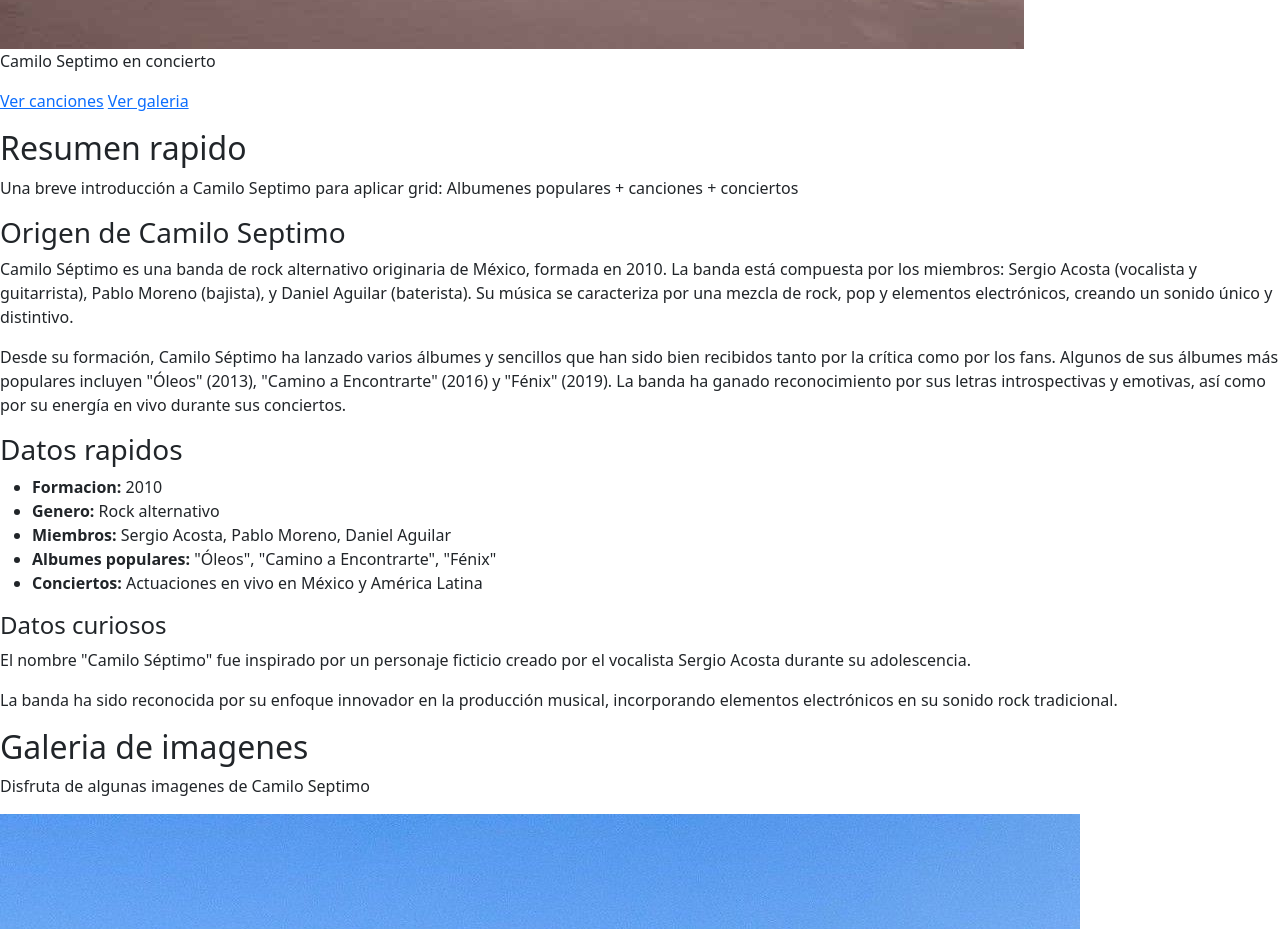
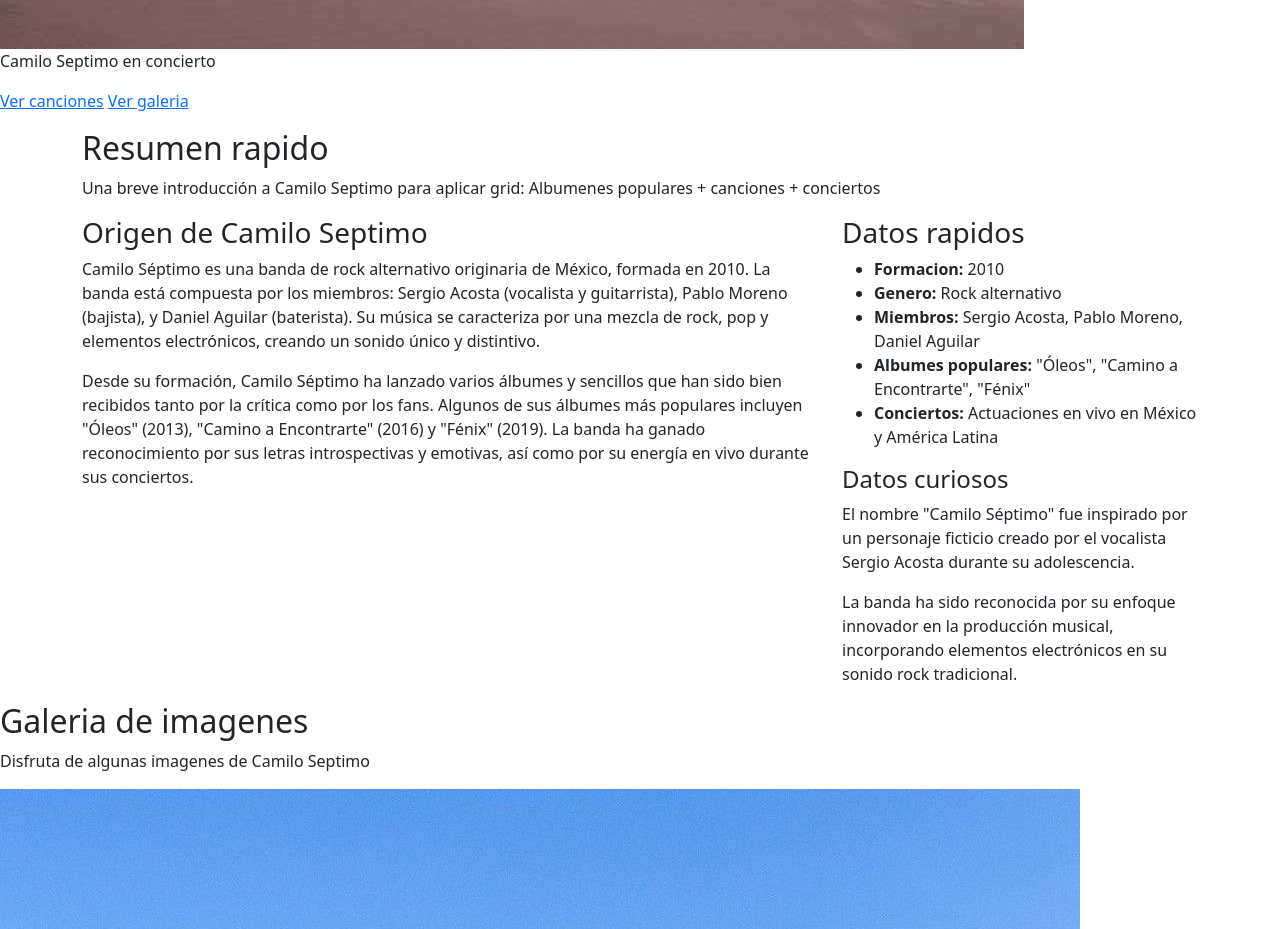
Before and after one commit to Jacqueline1603/bootstrap5ATIAEVND, a website: page index.html in a window 1280 px wide. Shown: the part 1060-1989 px from the top of the page. Drawn offline with nearby package versions, Linux system fonts and the light colour scheme.

Commit message:
First grid with bootstrap (row, col)

```diff
--- a/index.html
+++ b/index.html
@@ -51,16 +51,17 @@
         <!-- Layout de contenido + sidebar  -->
 
         <section aria-labelledby="Resumen">
-            <header>
+            <header class="container">
                 <h2 id="Resumen"> Resumen rapido </h2>
                 <p> Una breve introducción a Camilo Septimo para aplicar grid:
                     Albumenes populares + canciones + conciertos
                 </p>
             </header>
 
-            <div>
+            <div class="container">
+                <div class="row">
                     <!-- columna principal  -->
-                 <article aria-labelledby="Titulo-Historia">
+                    <article class="col-12 col-md-8" aria-labelledby="Titulo-Historia">
                             <h3 id="Titulo-Historia"> Origen de Camilo Septimo </h3>
                         <p> Camilo Séptimo es una banda de rock alternativo originaria de México, formada en 2010.
                             La banda está compuesta por los miembros: Sergio Acosta (vocalista y guitarrista), Pablo Moreno (bajista), y Daniel Aguilar (baterista).
@@ -72,7 +73,7 @@
 
                     <!-- sidebar  -->
 
-                 <aside aria-labelledby="titulo-Datos rapidos">
+                    <aside class="col-12 col-md-4 " aria-labelledby="titulo-Datos rapidos">
                         <h3 id="titulo-Datos rapidos"> Datos rapidos </h3>
                         <ul>
                             <li> <strong> Formacion: </strong> 2010 </li>
@@ -90,6 +91,7 @@
                                 incorporando elementos electrónicos en su sonido rock tradicional. </p>
                         </section>
                     </aside>
+                 </div>
             </div>
         </section>
 
```
Lines whose indentation alone changed are shown as unchanged.
